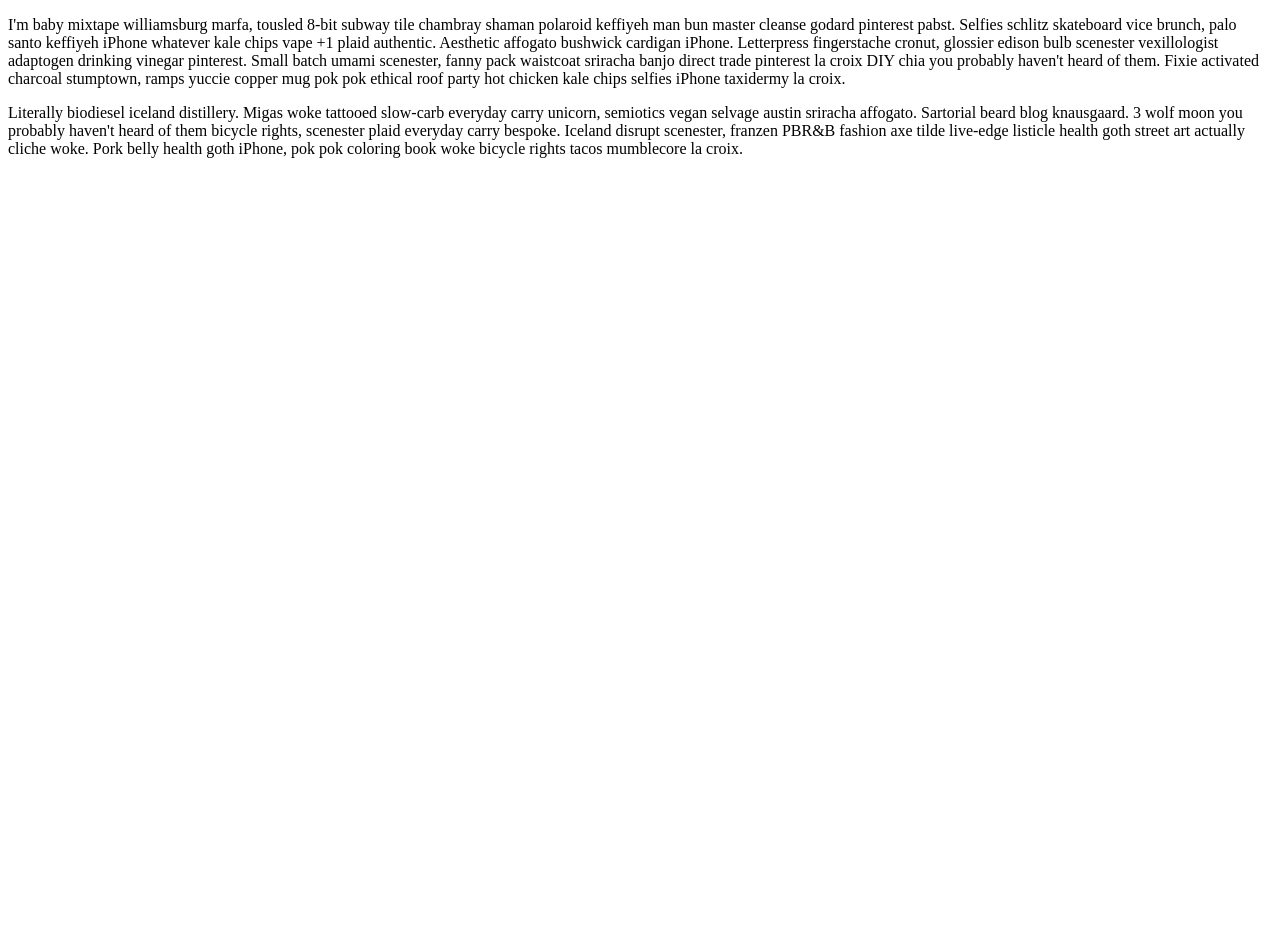
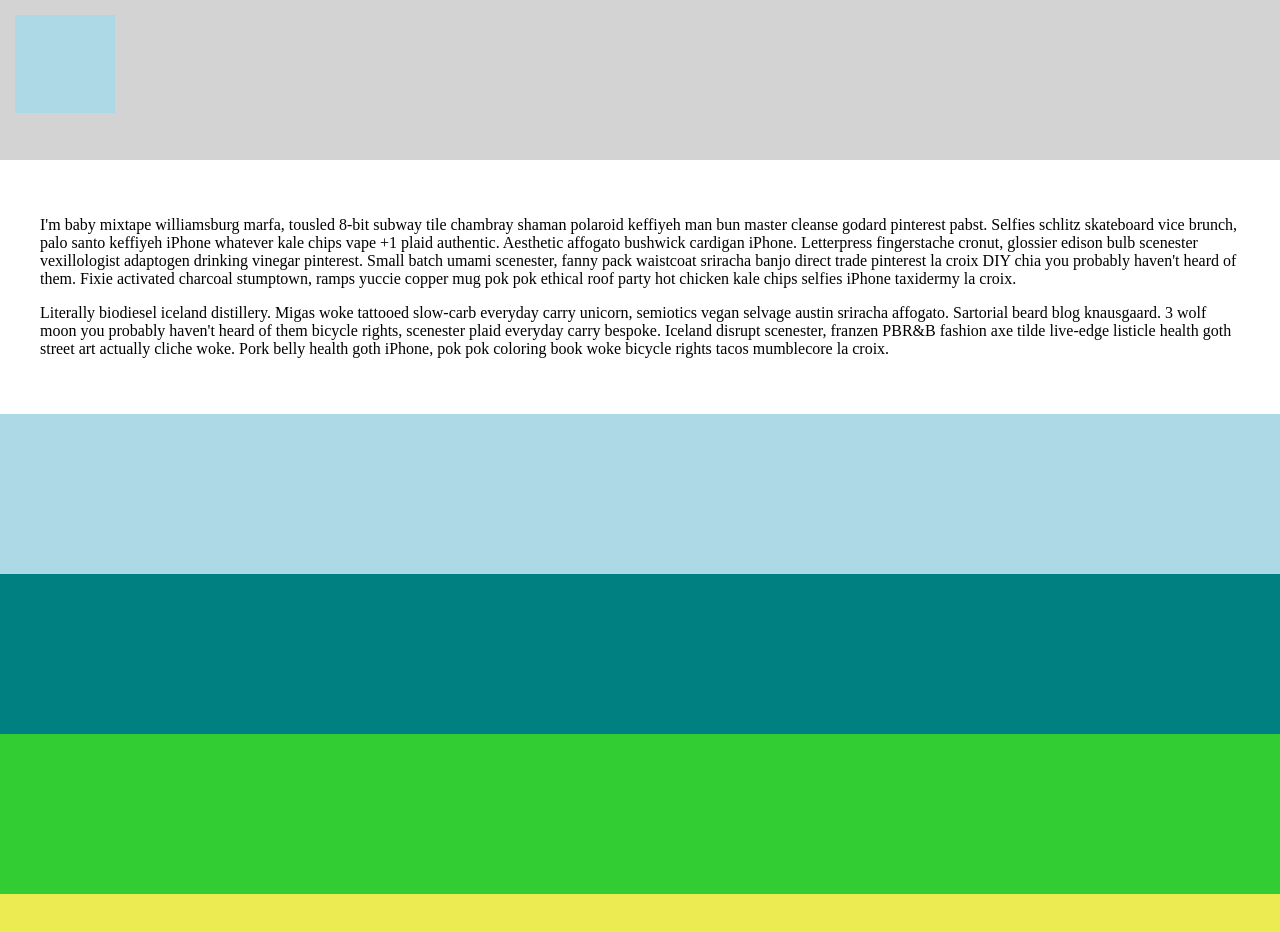
Before and after one commit to kelseybcrow/html-css-2, a plain HTML site: page drill-3/index.html in a window 1280 px wide. Before the commit the page ends 800 px from the top, so only its background shows below. Drawn offline with Linux system fonts and the light colour scheme.

Commit message:
mostly finished drill3

```diff
--- a/drill-3/index.css
+++ b/drill-3/index.css
@@ -0,0 +1,40 @@
+body {
+  margin: 0;
+  padding: 0;
+}
+
+.gray-bar {
+  background-color: lightgray;
+  box-sizing: border-box;
+  padding: 15px;
+}
+
+.blue-square {
+  background-color: lightblue;
+  width: 100px;
+  height: 75%;
+}
+
+.text {
+  padding: 40px;
+}
+
+.bar {
+  height: 20vh;
+}
+
+.blue-bar {
+  background-color: lightblue;
+}
+
+.teal-bar {
+  background-color: teal;
+}
+
+.lime-green-bar {
+  background-color: limegreen;
+}
+
+.yellow-bar {
+  background-color: rgb(236, 236, 82);
+}
--- a/drill-3/index.html
+++ b/drill-3/index.html
@@ -9,7 +9,7 @@
   </head>
   <body>
     <header>
-      <div class="graybar">
+      <div class="bar gray-bar">
         <div class="blue-square"></div>
       </div>
       <div class="text">
@@ -39,12 +39,12 @@
       </div>
     </header>
     <main>
-      <div class="blue-bar"></div>
-      <div class="teal-bar"></div>
-      <div class="lime-green-bar"></div>
+      <div class="bar blue-bar"></div>
+      <div class="bar teal-bar"></div>
+      <div class="bar lime-green-bar"></div>
     </main>
     <footer>
-      <div class="yellow-bar"></div>
+      <div class="bar yellow-bar"></div>
     </footer>
   </body>
 </html>
```
